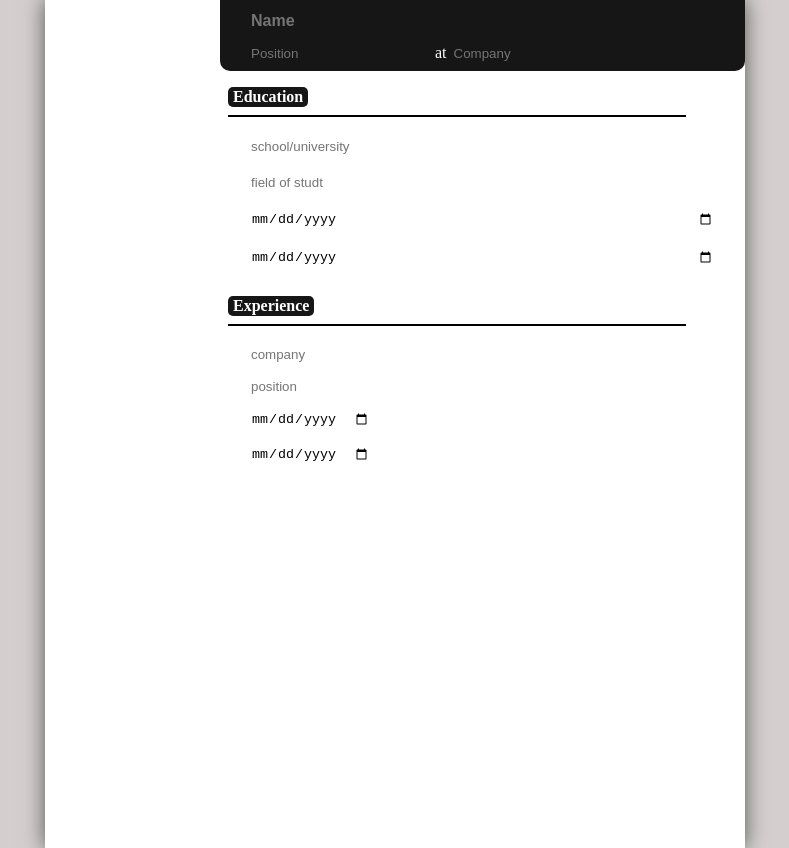
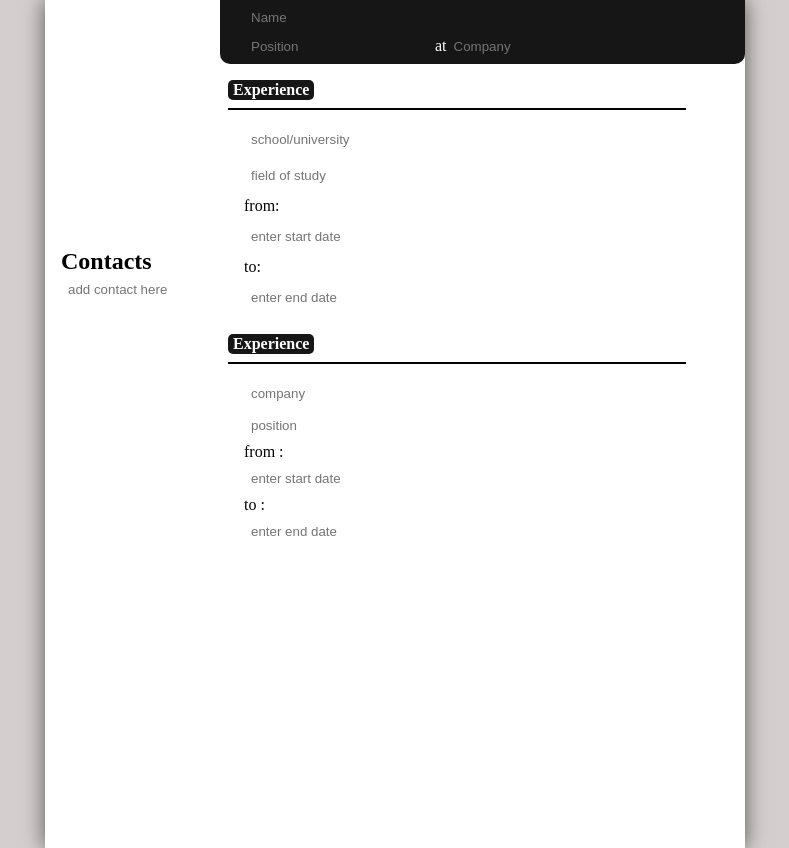
Before and after one commit to SegniGutema/cv-app, a React (Vite) app: page / in a window 1280 px wide. Shown: the whole page, without its empty margins (245-1034 px from the left). Built offline with nearby package versions, Linux system fonts and the light colour scheme.

Commit message:
added basic functionality and styles to contact jsx

```diff
--- a/src/App.jsx
+++ b/src/App.jsx
@@ -3,16 +3,19 @@ import data from "./components/data";
 import { PersonalInfo } from "./components/personalInfo";
 import { Education } from "./components/education";
 import { Experience } from "./components/experience";
+import { Contact } from "./components/contacts";
 
 function App() {
   return (
     <>
       <div className="main">
-        <PersonalInfo personalInfo={data.personalInfo} />
-        <Education education={data.education.list} />
-        <Experience experience={data.experience.list} />
+        <PersonalInfo key={data.personalInfo.id} />
+        <Education key={data.education.id} />
+        <Experience key={data.experience.id} />
       </div>
-      <div className="side"></div>
+      <div className="side">
+        <Contact key={data.contacts.id} />
+      </div>
     </>
   );
 }
--- a/src/components/contacts.jsx
+++ b/src/components/contacts.jsx
@@ -0,0 +1,72 @@
+import { useState } from "react";
+import { v4 as uuidv4 } from "uuid";
+import "../styles/contacts.css";
+import data from "./data";
+
+function Input() {
+  const [value, setValue] = useState("");
+
+  function changeValue(e) {
+    setValue(e.target.value);
+  }
+  return (
+    <input
+      value={value}
+      onChange={changeValue}
+      placeholder="add contact here"
+    ></input>
+  );
+}
+
+export function Contact() {
+  let contacts = data.contacts.list;
+  const [contactList, setContactList] = useState(contacts);
+  const [editMode, setEditMode] = useState(false);
+
+  function addContact() {
+    let newContactList = [
+      ...contactList,
+      {
+        id: uuidv4(),
+        content: "",
+      },
+    ];
+    setContactList(newContactList);
+  }
+
+  function deleteContact(id) {
+    let newContactList = contactList.filter((contact) => contact.id !== id);
+    setContactList(newContactList);
+  }
+
+  return (
+    <section id="contact" onFocus={() => setEditMode(true)}>
+      <h2 id="contactsHeader">Contacts</h2>
+      {contactList.map((contact) => (
+        <div key={contact.id}>
+          <Input id={contact.id} />
+          {editMode && (
+            <div>
+              <button
+                id="deleteButton"
+                onClick={() => deleteContact(contact.id)}
+              >
+                Delete
+              </button>
+            </div>
+          )}
+        </div>
+      ))}
+      {editMode && (
+        <div>
+          <button id="saveButton" onClick={() => setEditMode(!editMode)}>
+            Save
+          </button>
+          <button id="addContactButton" onClick={addContact}>
+            Add
+          </button>
+        </div>
+      )}
+    </section>
+  );
+}
--- a/src/components/data.js
+++ b/src/components/data.js
@@ -8,6 +8,15 @@ const data = {
     tel: "+251935969017",
     address: "Addis Ababa, Ethiopia",
     company: "self employed",
+  },
+  contacts: {
+    id: "contacts",
+    list: [
+      {
+        id: uuidv4(),
+        content: "",
+      },
+    ],
   },
   education: {
     id: "education",
--- a/src/components/education.jsx
+++ b/src/components/education.jsx
@@ -1,35 +1,39 @@
 import { useState } from "react";
 import "../styles/education.css";
 import { v4 as uuidv4 } from "uuid";
+import data from "./data";
 
-function Input({ type, placeholder }) {
+function Input({ data }) {
   const [value, setValue] = useState("");
   function changeValue(e) {
     setValue(e.target.value);
   }
   return (
     <input
-      type={type}
+      type={"text"}
       value={value}
       onChange={changeValue}
-      placeholder={placeholder}
+      placeholder={data}
     />
   );
 }
 
-function InputSection({ item }) {
+function InputSection() {
   return (
     <div className="eduCard">
-      <Input type="text" placeholder={"school/university"} />
-      <Input type="text" placeholder={"field of studt"} />
-      <Input type="date" placeholder={""} />
-      <Input type="date" placeholder={""} />
+      <Input data={"school/university"} />
+      <Input data={"field of study"} />
+      from:
+      <Input data={"enter start date"} />
+      to:
+      <Input data={"enter end date"} />
     </div>
   );
 }
 
-export function Education({ education }) {
-  const [edus, setEdus] = useState(education);
+export function Education() {
+  let educationList = data.education.list;
+  const [edus, setEdus] = useState(educationList);
   const [editMode, setEditMode] = useState(false);
 
   function addEdu() {
@@ -49,48 +53,60 @@ export function Education({ education }) {
     setEdus(newEdus);
   }
 
-  if (editMode) {
-    return (
-      <section
-        className="education"
-        // onFocus={() => setEditMode(!editMode)}
-        // onClick={() => setEditMode(!editMode)}
-      >
-        <p>Education</p>
-        <hr className="divider" />
-        <div className="eduContainer">
-          {edus.map((edu) => (
-            <>
-              <InputSection key={edu.id} item={edu} />
-              <button id="deleteButton" onClick={() => deleteEdu(edu.id)}>
-                Delete
-              </button>
-            </>
-          ))}
-        </div>
-        <button id="addButton" onClick={() => addEdu()}>
-          Add Education
-        </button>
-      </section>
-    );
-  }
-
-  function deleteEdu(eduId) {
-    let newEdus = edus.filter((edu) => edu.id !== eduId);
-    setEdus(newEdus);
-  }
+  // if (editMode) {
+  //   return (
+  //     <section
+  //       className="education"
+  //       // onFocus={() => setEditMode(!editMode)}
+  //       // onClick={() => setEditMode(!editMode)}
+  //     >
+  //       <p>Education</p>
+  //       <hr className="divider" />
+  //       <div className="eduContainer">
+  //         {edus.map((edu) => (
+  //           <>
+  //             <InputSection key={edu.id} item={edu} />
+  //             <button id="deleteButton" onClick={() => deleteEdu(edu.id)}>
+  //               Delete
+  //             </button>
+  //           </>
+  //         ))}
+  //       </div>
+  //       <button id="addButton" onClick={() => addEdu()}>
+  //         Add Education
+  //       </button>
+  //     </section>
+  //   );
+  // }
 
   return (
-    <section className="education" onFocus={() => setEditMode(true)}>
-      <p>Education</p>
+    <section className="experience" onFocus={() => setEditMode(true)}>
+      <p>Experience</p>
       <hr className="divider" />
-      <div className="eduContainer">
+      <div className="expContainer">
         {edus.map((edu) => (
           <>
             <InputSection key={edu.id} item={edu} />
+            {editMode && (
+              <div>
+                <button id="deleteButton" onClick={() => deleteEdu(edu.id)}>
+                  Delete
+                </button>
+              </div>
+            )}
           </>
         ))}
       </div>
+      {editMode && (
+        <div>
+          <button id="saveButton" onClick={() => setEditMode(!editMode)}>
+            Save
+          </button>
+          <button id="addButton" onClick={() => addEdu()}>
+            Add Experience
+          </button>
+        </div>
+      )}
     </section>
   );
 }
--- a/src/components/experience.jsx
+++ b/src/components/experience.jsx
@@ -1,35 +1,39 @@
 import { useState } from "react";
 import "../styles/experience.css";
 import { v4 as uuidv4 } from "uuid";
+import data from "./data";
 
-function Input({ type, placeholder }) {
+function Input({ data }) {
   const [value, setValue] = useState("");
   function changeValue(e) {
     setValue(e.target.value);
   }
   return (
     <input
-      type={type}
+      type={"text"}
       value={value}
       onChange={changeValue}
-      placeholder={placeholder}
+      placeholder={data}
     />
   );
 }
 
-function InputSection({ item }) {
+function InputSection() {
   return (
     <div className="expCard">
-      <Input type="text" placeholder={"company"} />
-      <Input type="text" placeholder={"position"} />
-      <Input type="date" placeholder={""} />
-      <Input type="date" placeholder={""} />
+      <Input data="company" />
+      <Input data={"position"} />
+      from :
+      <Input data={"enter start date"} />
+      to :
+      <Input data={"enter end date"} />
     </div>
   );
 }
 
-export function Experience({ experience }) {
-  const [exps, setExps] = useState(experience);
+export function Experience() {
+  let experienceList = data.experience.list;
+  const [exps, setExps] = useState(experienceList);
   const [editMode, setEditMode] = useState(false);
 
   function addExp() {
@@ -49,35 +53,6 @@ export function Experience({ experience }) {
     let newExps = exps.filter((exp) => exp.id !== expId);
     setExps(newExps);
   }
-
-  // if (editMode) {
-  //   return (
-  //     <section
-  //       className="experience"
-  //       // onFocus={() => setEditMode(!editMode)}
-  //       // onClick={() => setEditMode(!editMode)}
-  //     >
-  //       <p>Experience</p>
-  //       <hr className="divider" />
-  //       <div className="expContainer">
-  //         {exps.map((exp) => (
-  //           <>
-  //             <InputSection item={exp} />
-  //             <button id="deleteButton" onClick={() => deleteExp(exp.id)}>
-  //               Delete
-  //             </button>
-  //             <button id="saveButton" onClick={() => setEditMode(!editMode)}>
-  //               Save
-  //             </button>
-  //           </>
-  //         ))}
-  //       </div>
-  //       <button id="addButton" onClick={() => addExp()}>
-  //         Add Experience
-  //       </button>
-  //     </section>
-  //   );
-  // }
 
   return (
     <section className="experience" onFocus={() => setEditMode(true)}>
--- a/src/components/personalInfo.jsx
+++ b/src/components/personalInfo.jsx
@@ -1,34 +1,34 @@
 import { useState } from "react";
 import "../styles/personalInfo.css";
 
-function Input({ placeholder }) {
-  const [value, setValue] = useState("");
-  function changeInput(e) {
-    setValue(e.target.value);
+export function PersonalInfo() {
+  const [name, setName] = useState("");
+  const [company, setCompany] = useState("");
+  const [position, setPosition] = useState("");
+
+  function changeName(e) {
+    setName(e.target.value);
   }
-  return (
-    <>
-      <input
-        key={placeholder}
-        id={placeholder}
-        value={value}
-        onChange={changeInput}
-        placeholder={placeholder}
-      />
-    </>
-  );
-}
-export function PersonalInfo({ personalInfo }) {
+
+  function changeCompany(e) {
+    setCompany(e.target.value);
+  }
+
+  function changePosition(e) {
+    setPosition(e.target.value);
+  }
+
   return (
     <section className="personalInfo">
-      <Input placeholder={"Name"} />
+      <input value={name} onChange={changeName} placeholder="Name" />
       <br />
-      <Input placeholder={"Position"} />
+      <input
+        value={position}
+        onChange={changePosition}
+        placeholder="Position"
+      />
       at
-      <Input placeholder={"Company"} />
-      {/* <Input placeholder={"Email"} />
-      <Input placeholder={"Tel"} />
-      <Input placeholder={"Address"} /> */}
+      <input value={company} onChange={changeCompany} placeholder="Company" />
     </section>
   );
 }
--- a/src/styles/contacts.css
+++ b/src/styles/contacts.css
@@ -0,0 +1,22 @@
+#contact {
+  width: 90%;
+  margin-top: 200px;
+}
+#contact input {
+  max-width: 150px;
+  color: black;
+}
+#addContactButton {
+  padding: 3px 6px;
+  width: fit-content;
+  background-color: rgba(6, 6, 6, 0.934);
+  color: white;
+  border-radius: 5px;
+  margin-top: 5px;
+}
+#delContactBtn {
+  display: none;
+}
+#contact input:focus ~ #delContactBtn {
+  display: block;
+}
```
